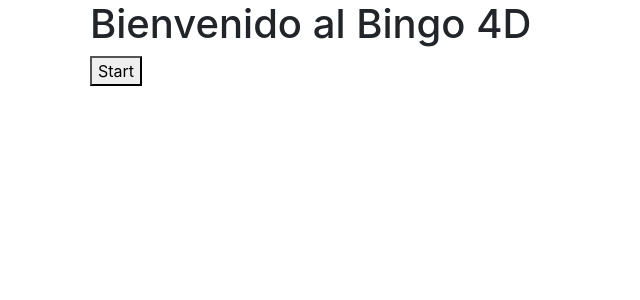
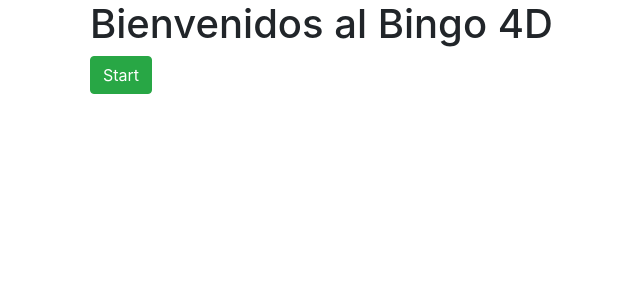
Before and after one commit to lpardoc/bingo4d, a React (Create React App) app: page / in a window 1280 px wide. Shown: the top 300 px of the page, without its empty margins (265-905 px from the left). Built offline with nearby package versions, Linux system fonts and the light colour scheme.

Commit message:
changes on front

```diff
--- a/public/index.html
+++ b/public/index.html
@@ -10,7 +10,7 @@
   <link rel="icon" href="%PUBLIC_URL%/favicon.ico" />
   <meta name="viewport" content="width=device-width, initial-scale=1" />
   <meta name="theme-color" content="#000000" />
-  <meta name="description" content="Web site created using create-react-app" />
+  <meta name="description" content="Bingo 4D" />
   <link rel="apple-touch-icon" href="%PUBLIC_URL%/logo192.png" />
   <!--
       manifest.json provides metadata used when your web app is installed on a
--- /dev/null
+++ b/src/RandomNumber.css
@@ -0,0 +1,13 @@
+.buttons {
+  margin-right: 5px;
+}
+
+.currentNumber {
+  padding: 10px;
+  margin-top: 10px;
+  margin-bottom: 10px;
+  color: white;
+  background-color: black;
+  text-align: center;
+  font-size: 50px;
+}
--- a/src/RandomNumber.tsx
+++ b/src/RandomNumber.tsx
@@ -1,6 +1,7 @@
 import React from "react";
 import Numbers from "./Numbers";
 import CurrentNumber from "./CurrentNumber";
+import "./RandomNumber.css"
 
 interface IState {
   random: number;
@@ -35,16 +36,16 @@ class RandomNumber extends React.Component<any, IState> {
     return (
       <>
         {!running && shownNumbers.length === 0 && (
-          <button onClick={this.start}>Start</button>
+          <button className="btn btn-success buttons" onClick={this.start}>Start</button>
         )}
 
-        {running && <button onClick={this.stop}>Stop</button>}
-        {!running && shownNumbers.length > 0 && shownNumbers.length < 90 && (<button onClick={this.start}>Resume</button>)}
-        {!running && shownNumbers.length > 0 && (<button onClick={this.reset}>Reset</button>)}
+        {running && <button  className="btn btn-light buttons" onClick={this.stop}>Stop</button>}
+        {!running && shownNumbers.length > 0 && shownNumbers.length < 90 && (<button className="btn btn-warning buttons" onClick={this.start}>Resume</button>)}
+        {!running && shownNumbers.length > 0 && (<button className="btn btn-danger buttons" onClick={this.reset}>Reset</button>)}
         {random !== 0 &&
           shownNumbers.length < 90 &&
           shownNumbers.length !== 0 && (
-            <h2>
+            <h2 className="currentNumber">
               El número es el <CurrentNumber random={random} />
             </h2>
           )}{" "}
--- a/src/Title.tsx
+++ b/src/Title.tsx
@@ -2,7 +2,7 @@ import React from "react";
 
 class Title extends React.Component {
   render() {
-    return <h1>Bienvenido al Bingo 4D</h1>;
+    return <h1>Bienvenidos al Bingo 4D</h1>;
   }
 }
 
--- a/src/numbers.css
+++ b/src/numbers.css
@@ -1,4 +1,7 @@
 .numbersDiv{
-    height: 25px;
-
+    font-size: 20px;
+    height: 30px;
+    width: 100%;
+    text-align: center;
+    font-weight: 500;
 }
```
Also changed, not shown: public/manifest.json.
